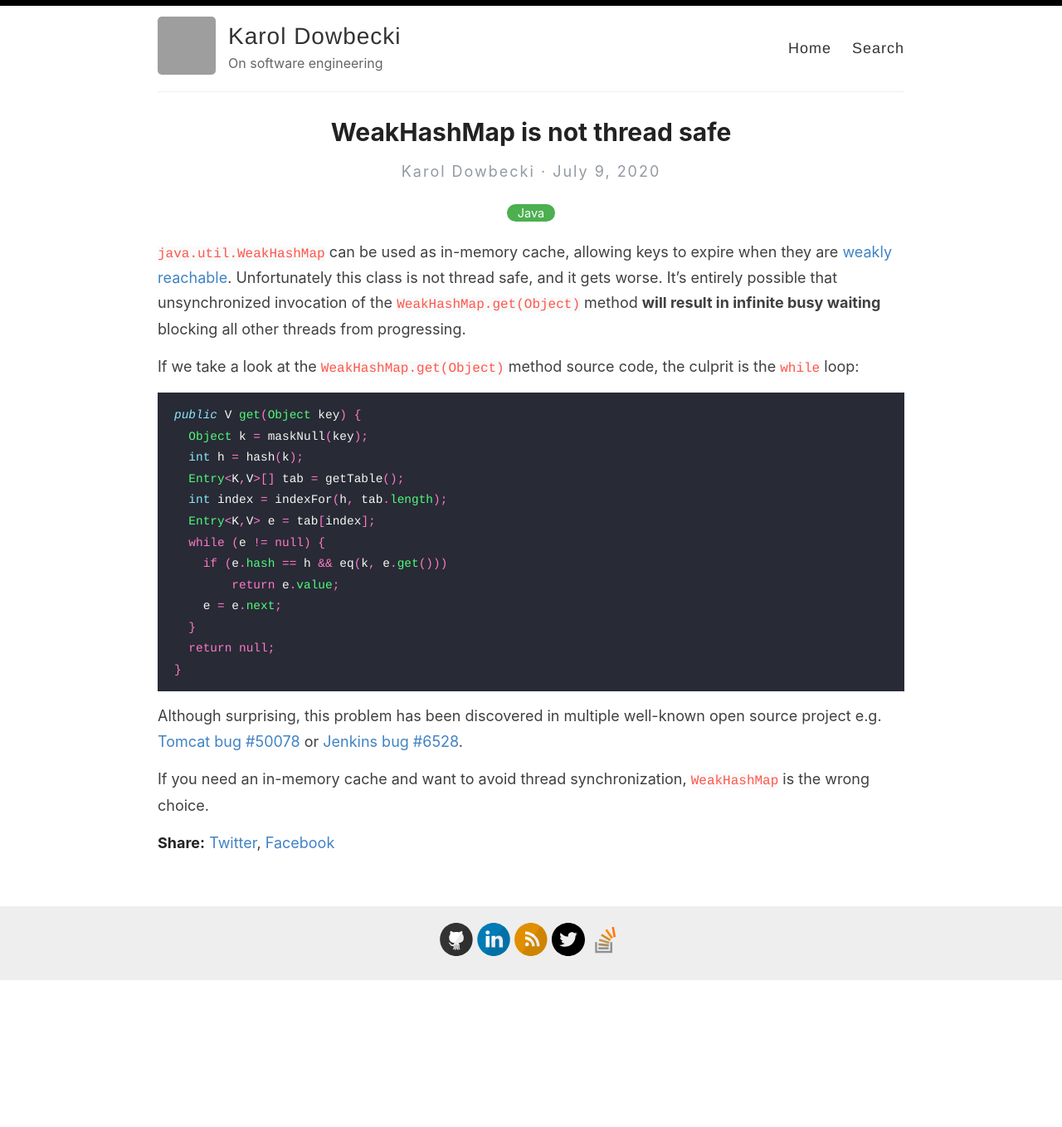
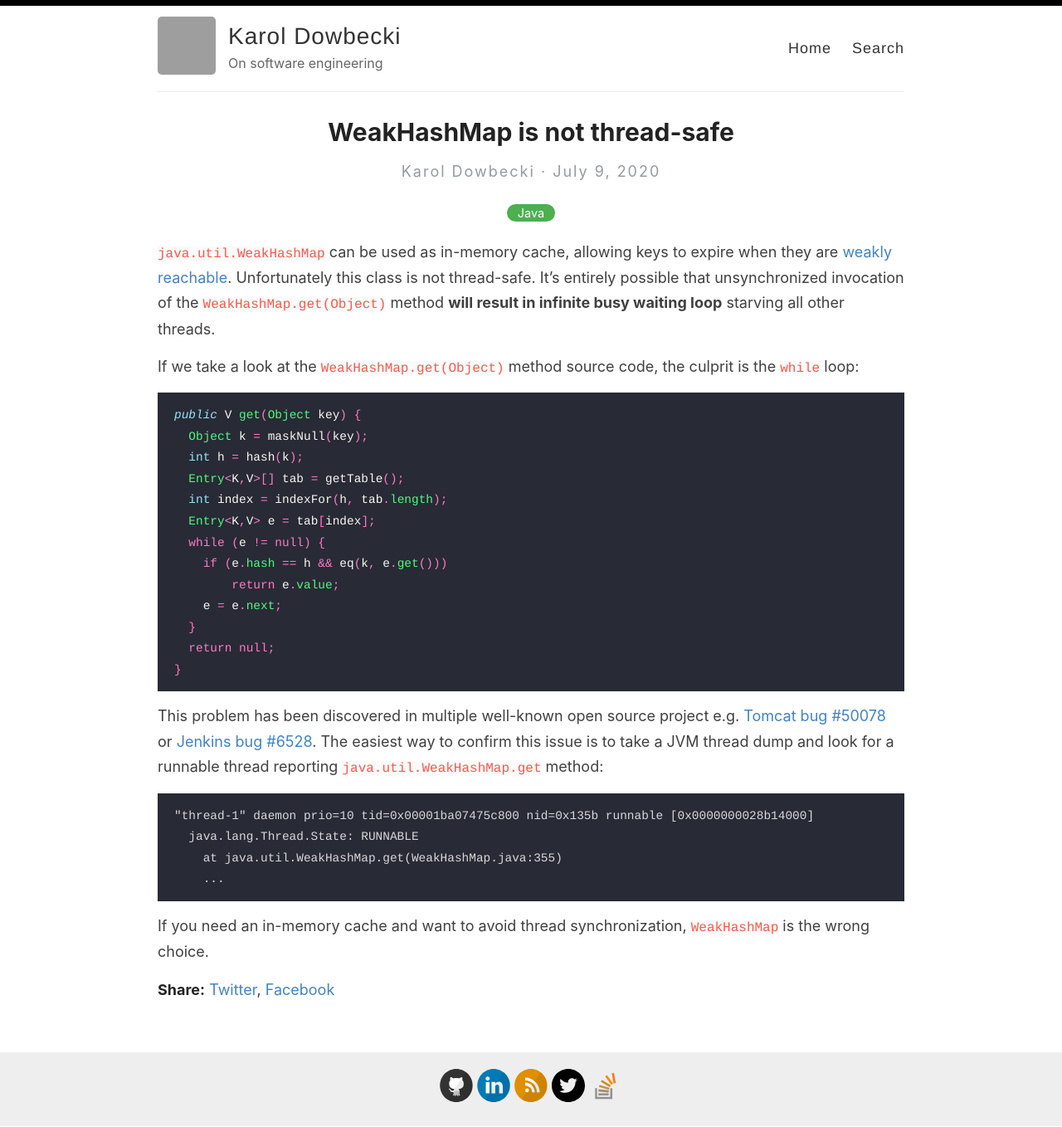
Before and after one commit to kdowbecki/kdowbecki.github.io, a Jekyll site: the page built from _posts/2020-07-09-WeakHashMap-is-not-thread-safe.md, in a window 1280 px wide. Shown: the whole page at 83% size. Built offline with Jekyll 4.4.1, drawn with Linux system fonts in a browser that asks for light colours; before the commit the page ends 1181 px from its top, so only the background shows below that; grey boxes are pictures that could not be loaded.

Commit message:
Cleaning up post

````diff
--- a/_posts/2020-07-09-WeakHashMap-is-not-thread-safe.md
+++ b/_posts/2020-07-09-WeakHashMap-is-not-thread-safe.md
@@ -1,14 +1,13 @@
 ---
 layout: post
-title: "WeakHashMap is not thread safe"
+title: "WeakHashMap is not thread-safe"
 categories: [Java]
 ---
 
 `java.util.WeakHashMap` can be used as in-memory cache, allowing keys to expire when they are
 [weakly reachable](https://docs.oracle.com/javase/8/docs/api/java/lang/ref/package-summary.html#reachability).
-Unfortunately this class is not thread safe, and it gets worse. It's entirely possible that unsynchronized invocation
-of the `WeakHashMap.get(Object)` method **will result in infinite busy waiting** blocking all other threads
-from progressing.
+Unfortunately this class is not thread-safe. It's entirely possible that unsynchronized invocation
+of the `WeakHashMap.get(Object)` method **will result in infinite busy waiting loop** starving all other threads.
 
 If we take a look at the `WeakHashMap.get(Object)` method source code, the culprit is the `while` loop:
 
@@ -28,8 +27,16 @@ public V get(Object key) {
 }
 ```
 
-Although surprising, this problem has been discovered in multiple well-known open source project
+This problem has been discovered in multiple well-known open source project
 e.g. [Tomcat bug #50078](https://bz.apache.org/bugzilla/show_bug.cgi?id=50078)
-or [Jenkins bug #6528](https://issues.jenkins-ci.org/browse/JENKINS-6528).
+or [Jenkins bug #6528](https://issues.jenkins-ci.org/browse/JENKINS-6528). The easiest way to confirm
+this issue is to take a JVM thread dump and look for a runnable thread reporting `java.util.WeakHashMap.get` method:
+
+```
+"thread-1" daemon prio=10 tid=0x00001ba07475c800 nid=0x135b runnable [0x0000000028b14000]
+  java.lang.Thread.State: RUNNABLE
+    at java.util.WeakHashMap.get(WeakHashMap.java:355)
+    ...
+```
 
 If you need an in-memory cache and want to avoid thread synchronization, `WeakHashMap` is the wrong choice.
````
